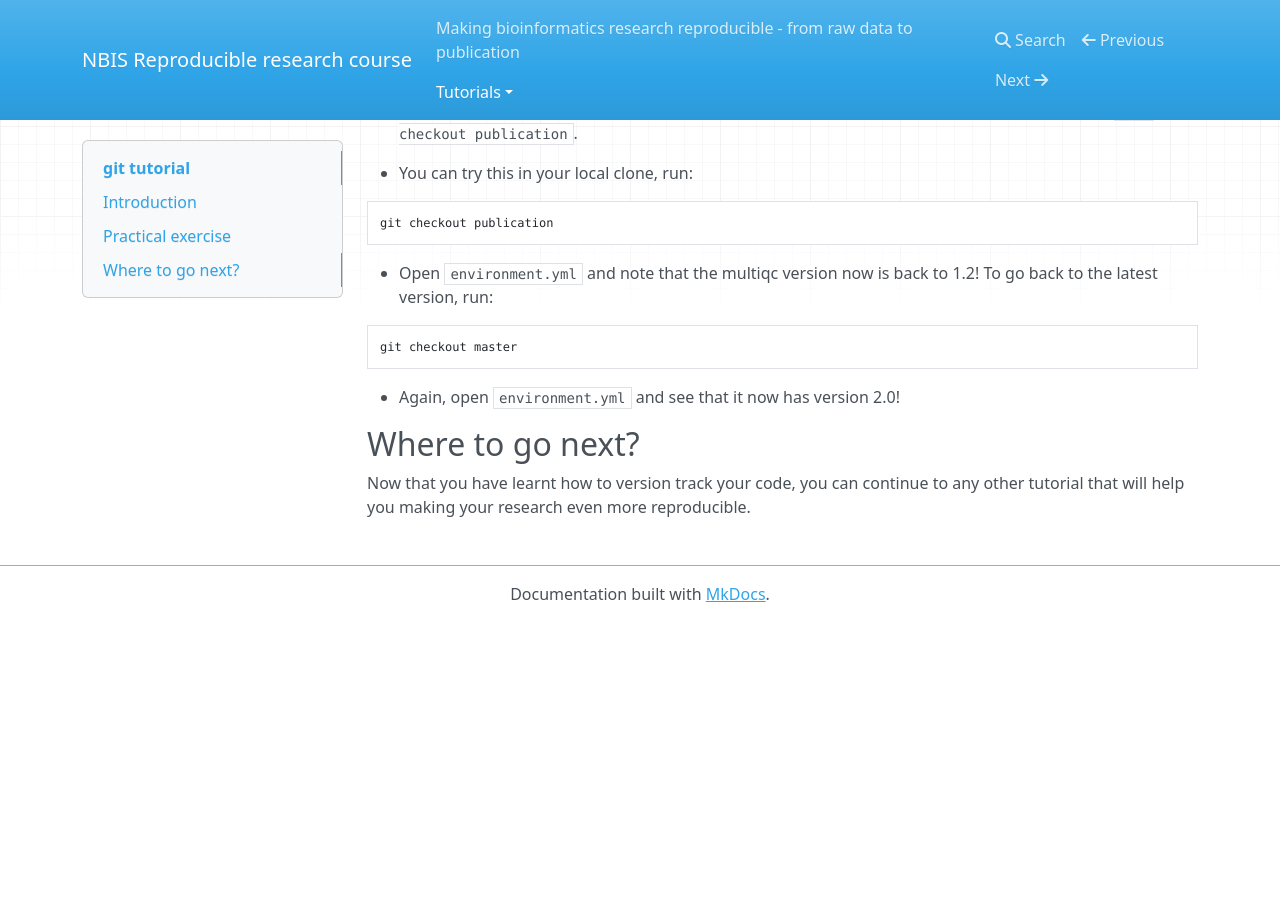
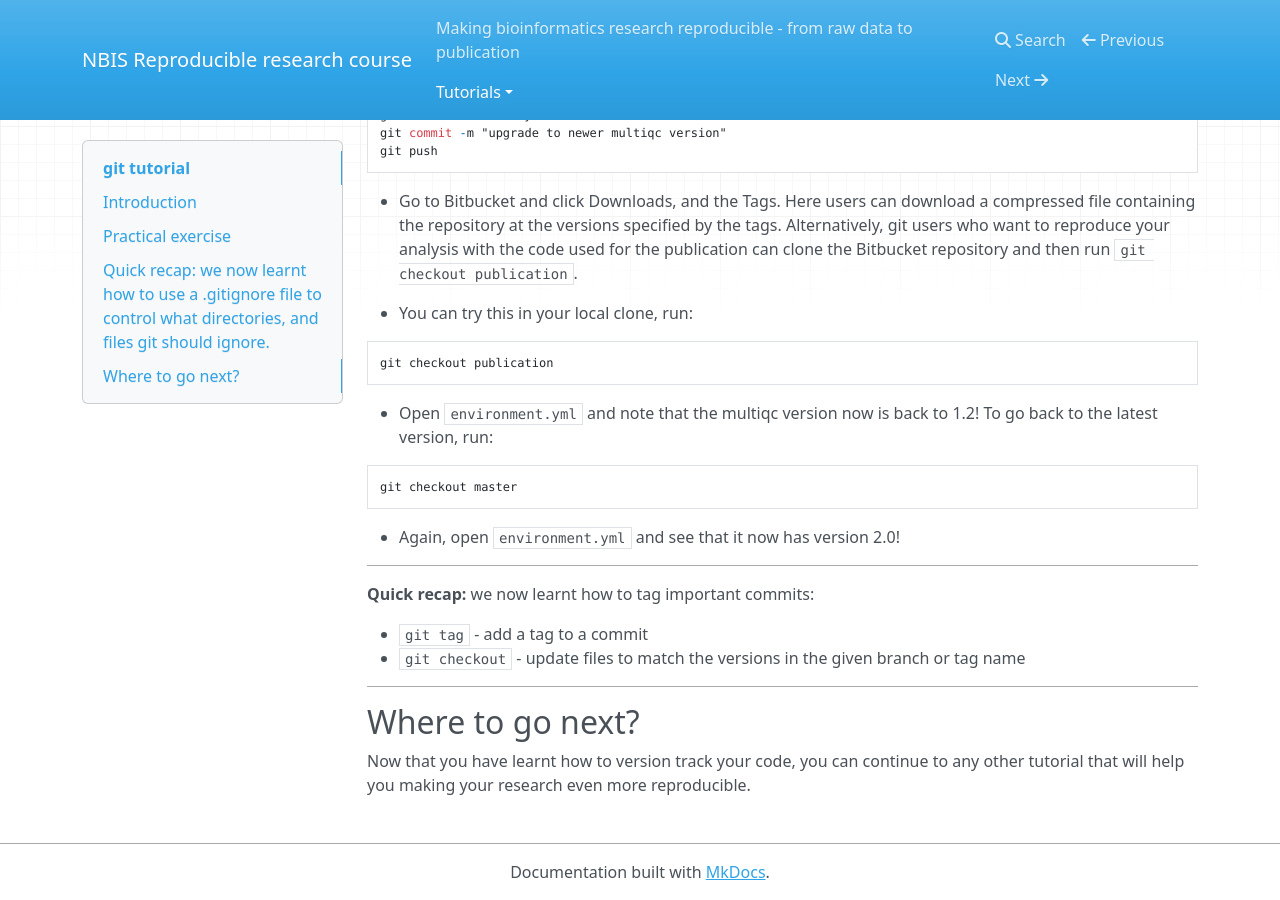
Before and after one commit to NBISweden/workshop-reproducible-research, an MkDocs documentation site: the page built from docs/git.md, in a window 1280 px wide and 900 px high, scrolled down 10609 px. Built offline with MkDocs 1.6.1, drawn with Linux system fonts in a browser that asks for light colours; nearby versions of some CDN libraries; old or Windows-style settings are respelled for this version of MkDocs; before the commit the page ends 11231 px from its top, so only the background shows below that; some of the changed text lies outside the part shown.

Commit message:
add quick recap sections

```diff
--- a/docs/git.md
+++ b/docs/git.md
@@ -375,7 +375,10 @@ intermediate/
 
 * Go ahead and add, commit, and push the `.gitignore` file.
 
+---
 
+**Quick recap:** we now learnt how to use a `.gitignore` file to control what directories, and files git should ignore.
+---
 
 ### Tagging
 
@@ -433,6 +436,15 @@ git checkout master
 
 * Again, open `environment.yml` and see that it now has version 2.0!
 
+---
+
+**Quick recap:** we now learnt how to tag important commits:
+
+* `git tag` - add a tag to a commit
+* `git checkout` - update files to match the versions in the given branch or tag name
+
+---
+
 ## Where to go next?
 
 Now that you have learnt how to version track your code, you can continue to any other tutorial that will help you making your research even more reproducible.
```
